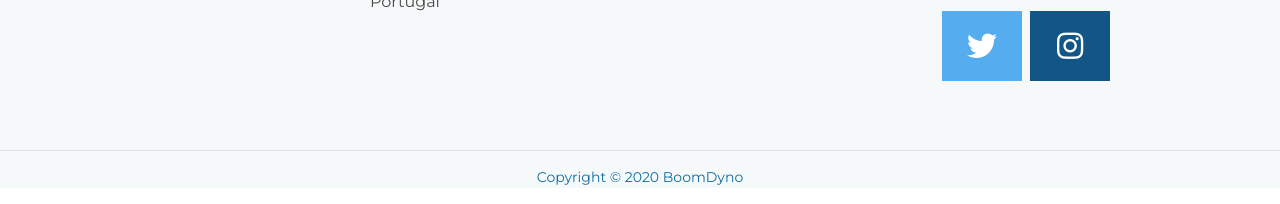
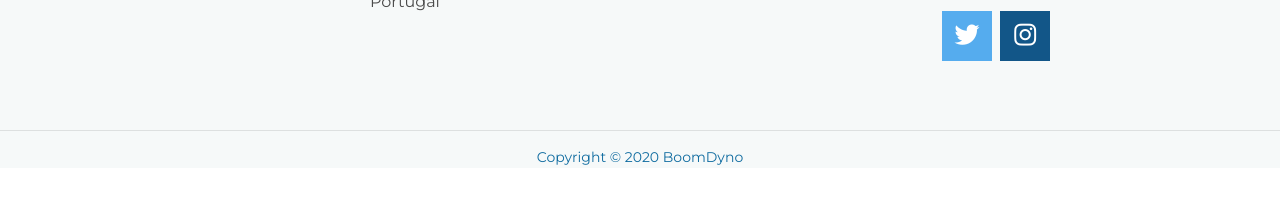
Before and after one commit to avarest/DigitalMarketing, a plain HTML site: page index.html in a window 1280 px wide. Shown: the part 5855-6059 px from the top of the page. Drawn offline with Linux system fonts and the light colour scheme.

Commit message:
social media widget added

```diff
--- a/style.css
+++ b/style.css
@@ -466,9 +466,10 @@ body{
 
 /* social media widget styles */
 .fa {
-  padding: 20px;
-  font-size: 30px;
-  width: 80px;
+  padding: 0.5em;
+  font-size: 25px;
+  width: 50px;
+  height: 50px;
   text-align: center;
   text-decoration: none;
   margin: 5px 2px;
```
